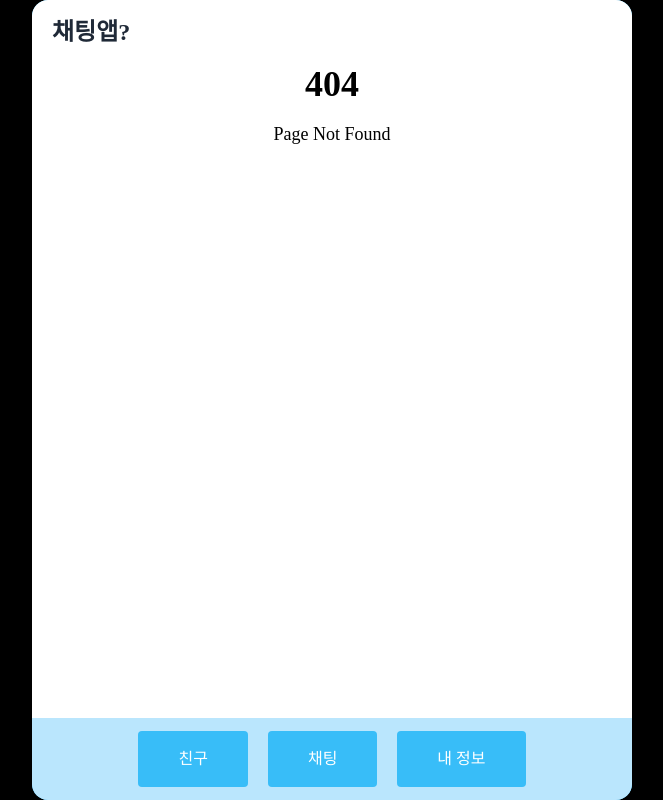
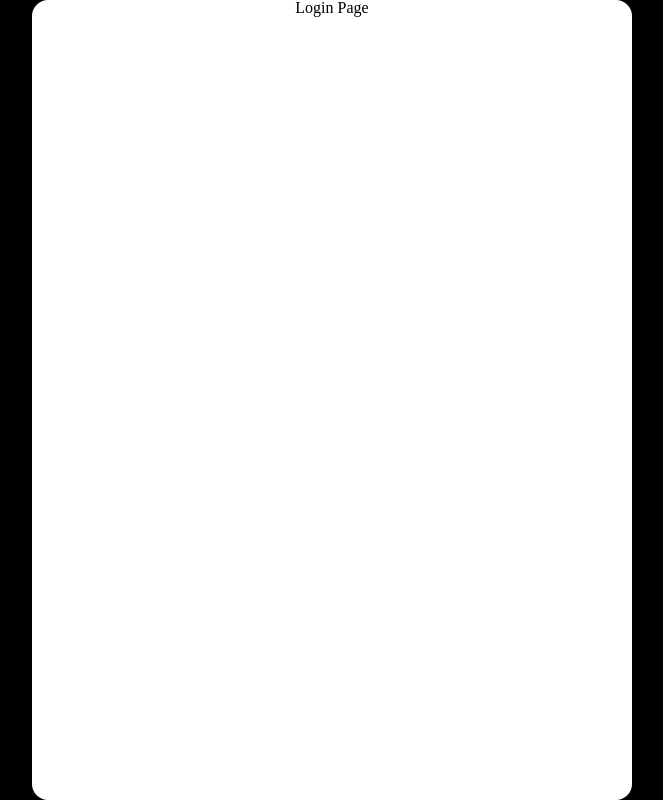
Before and after one commit to asa9874/chat-react, a React (Vite) app: page /login in a window 1280 px wide. Before the commit this address had no page. Shown: the whole page, without its empty margins (308-971 px from the left). Built offline with nearby package versions, Linux system fonts and the light colour scheme.

Commit message:
Feat: 레이아웃 수정 및 로그인 페이지 추가

```diff
--- a/src/components/layout/Body.tsx
+++ b/src/components/layout/Body.tsx
@@ -2,7 +2,7 @@ import { Outlet } from "react-router-dom";
 
 function Body() {
     return (
-        <div className="flex flex-col items-center w-full h-full bg-white">
+        <div className="flex flex-col items-center w-full h-full ">
             <Outlet />
         </div>
     )
--- a/src/components/layout/Header.tsx
+++ b/src/components/layout/Header.tsx
@@ -1,7 +1,7 @@
 function Header() {
     return (
         <div className="flex items-center p-5 w-full h-16 bg-white rounded-t-2xl ">
-            <h1 className="text-2xl font-bold text-gray-800">채팅앱?</h1>
+            <h1 className="text-2xl font-bold text-gray-800">대충제목</h1>
             <div>
 
             </div>
--- a/src/components/layout/Layout.tsx
+++ b/src/components/layout/Layout.tsx
@@ -2,12 +2,24 @@ import Body from "./Body";
 import Footer from "./Footer";
 import Header from "./Header";
 
-function Layout() {
+interface LayoutProps {
+  showHeaderFooter?: boolean;
+}
+
+function Layout({ showHeaderFooter = true }: LayoutProps) {
   return (
-    <div className="flex flex-col items-center justify-center h-screen bg-sky-400 w-[600px] rounded-2xl">
-      <Header />
-      <Body />
-      <Footer />
+    <div className="flex flex-col items-center justify-center h-screen bg-white w-[600px] rounded-2xl">
+      {showHeaderFooter && (
+        <>
+          <Header />
+          <Body />
+          <Footer />
+        </>
+      )
+      }
+      {!showHeaderFooter && (
+        <Body />
+      )}
     </div>
   );
 }
--- a/src/main.tsx
+++ b/src/main.tsx
@@ -4,6 +4,7 @@ import Layout from './components/layout/Layout';
 import Chat from './pages/Chat';
 import Friend from './pages/Friend';
 import Home from './pages/Home';
+import Login from './pages/Login';
 import MyInfo from './pages/MyInfo';
 import NotFound from './pages/NotFound';
 import './styles/index.css';
@@ -19,6 +20,9 @@ createRoot(document.getElementById('root')!).render(
         <Route path="/my-info" element={<MyInfo />} />
         <Route path="*" element={<NotFound />} />
       </Route>
+      <Route element={<Layout showHeaderFooter={false} />}>
+        <Route path="/login" element={<Login />} />
+      </Route>
     </Routes>
   </Router>
 )
--- /dev/null
+++ b/src/pages/Login/index.tsx
@@ -0,0 +1,8 @@
+function Login() {
+  return (
+    <div>
+      <h1>Login Page</h1>
+    </div>
+  );
+}
+export default Login;
```
Also changed, not shown: src/pages/Home/index.tsx (line endings or trailing spaces).
